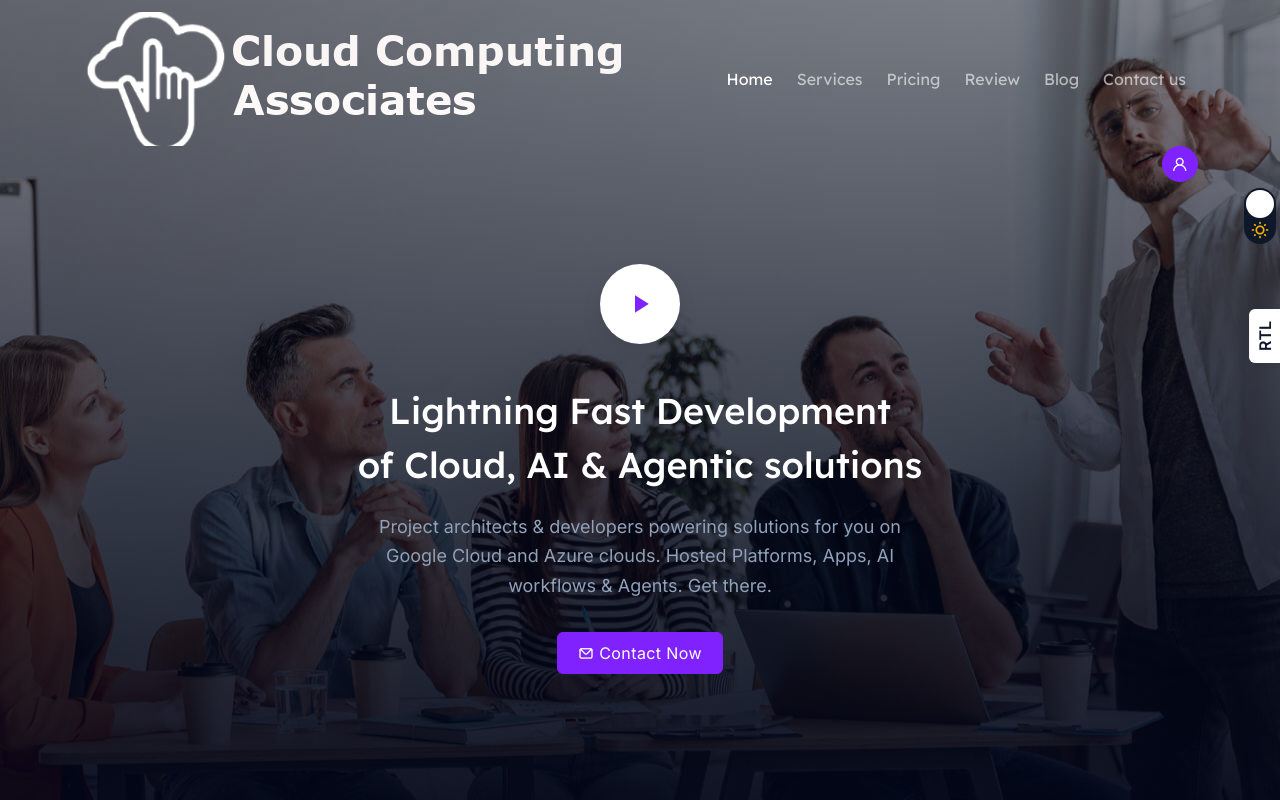
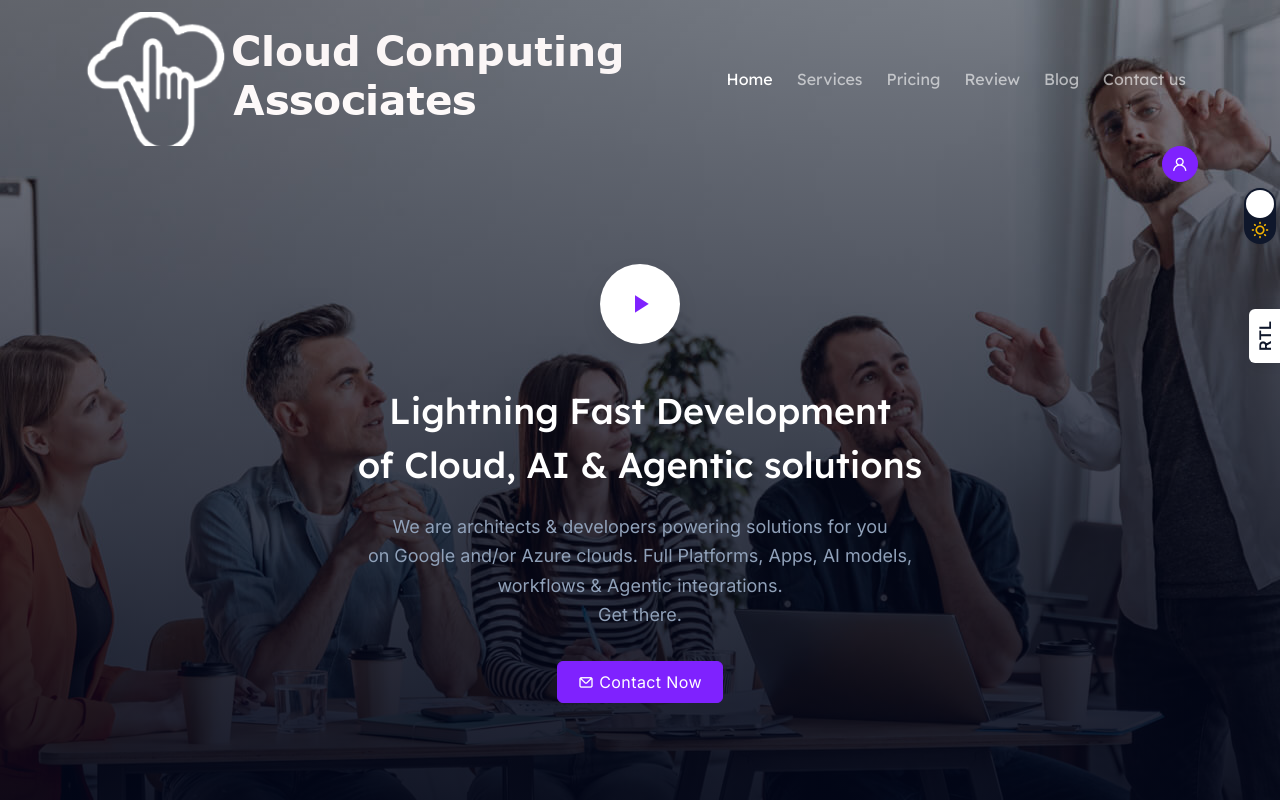
Before and after one commit to mtmazurik/CCAWEbsite, an Angular app: page / in a window 1280 px wide. Shown: the top 800 px of the page. Built offline with nearby package versions, Linux system fonts and the light colour scheme.

Commit message:
verbiage

```diff
--- a/src/app/pages/index-one/index-one.component.html
+++ b/src/app/pages/index-one/index-one.component.html
@@ -11,7 +11,7 @@
 
             <h3 class="font-medium leading-normal text-4xl mb-5 mt-10 text-white">Lightning Fast Development <br>of Cloud, AI & Agentic solutions</h3>
 
-            <p class="text-slate-400 text-lg max-w-xl mx-auto">Project architects & developers powering solutions for you on Google Cloud and Azure clouds.  Hosted Platforms, Apps, AI workflows & Agents. Get there.</p>
+            <p class="text-slate-400 text-lg max-w-xl mx-auto">We are architects & developers powering solutions for you <br>on Google and/or Azure clouds.  Full Platforms, Apps, AI models, workflows & Agentic integrations. <br>Get there.</p>
 
             <div class="mt-8">
                 <a [routerLink]="[]" class="py-2 px-5 inline-block font-normal tracking-wide border align-middle transition duration-500 ease-in-out text-base text-center bg-violet-600 hover:bg-violet-700 border-violet-600 hover:border-violet-700 text-white rounded-md"><i class="uil uil-envelope"></i> Contact Now</a>
```
